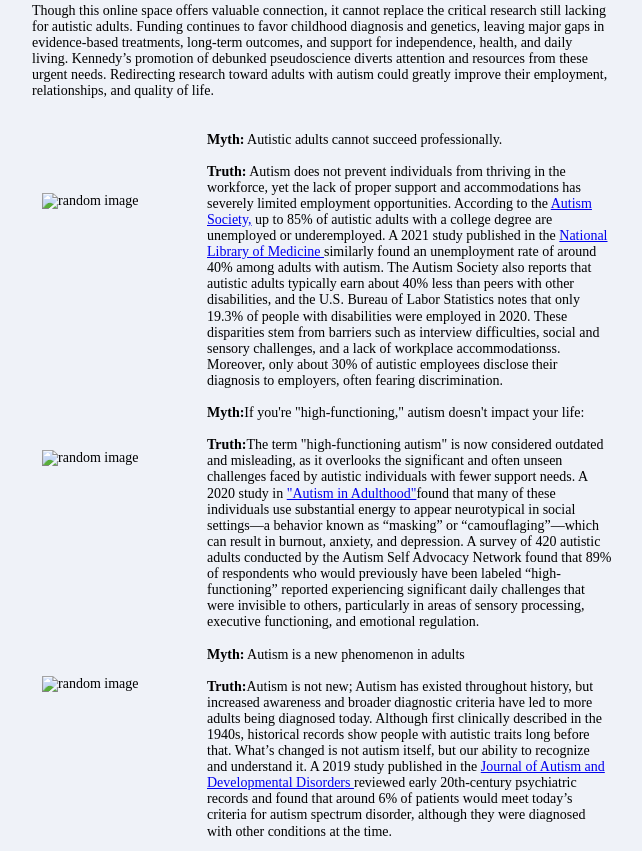
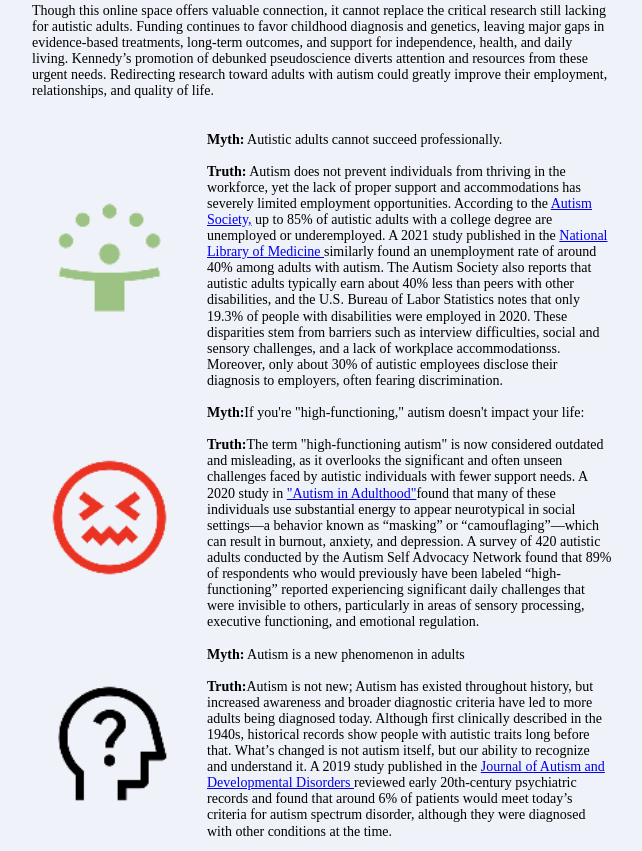
Before and after one commit to farhanaislam48-sketch/autism-myths-, a plain HTML site: page index.html in a window 1280 px wide. Shown: the part 749-1600 px from the top of the page, without its empty margins (318-960 px from the left). Drawn offline with nearby package versions, Linux system fonts and the light colour scheme.

Commit message:
Update index.html

```diff
--- a/index.html
+++ b/index.html
@@ -42,20 +42,20 @@
 <br>
 
 <div class="flex">
-    <img src="person_celebrate.png" alt="random image" height="175" width="175">
+    <img src="personcelebrate.png" alt="random image" height="175" width="175">
     <p><strong>Myth:</strong> Autistic adults cannot succeed professionally.<br><strong>
         <br>Truth:</strong> Autism does not prevent individuals from thriving in the workforce, yet the lack of proper support and accommodations has severely limited employment opportunities. According to the <a href="https://autismsociety.org/employment/#:~:text=Employment%20Statistics,1%20in%2031" target=blank>Autism Society,</a>
        up to 85% of autistic adults with a college degree are unemployed or underemployed. A 2021 study published in the <a href="https://pubmed.ncbi.nlm.nih.gov/28211841/#:~:text=Results:%20Of%20the%20254%20adults,significant%20predictor%20of%20employment%20status." target=blank>National Library of Medicine </a> similarly found an unemployment rate of around 40% among adults with autism. The Autism Society also reports that autistic adults typically earn about 40% less than peers with other disabilities, and the U.S. Bureau of Labor Statistics notes that only 19.3% of people with disabilities were employed in 2020. These disparities stem from barriers such as interview difficulties, social and sensory challenges, and a lack of workplace accommodationss. Moreover, only about 30% of autistic employees disclose their diagnosis to employers, often fearing discrimination.
     </p>
 </div><br>
 <div class="flex">
-    <img src="sentiment_stressed.png" alt="random image" height="175" width="175">
+    <img src="sentimentstressed.png" alt="random image" height="175" width="175">
     <p><strong>Myth:</strong>If you're "high-functioning," autism doesn't impact your life: <br>
         <strong><br>Truth:</strong>The term "high-functioning autism" is now considered outdated and misleading, as it overlooks the significant and often unseen challenges faced by autistic individuals with fewer support needs. A 2020 study in <a href="https://pmc.ncbi.nlm.nih.gov/articles/PMC8992917/#:~:text=What%20did%20we%20find?,that%20it%20helped%20them%20too." target=blank>"Autism in Adulthood"</a>found that many of these individuals use substantial energy to appear neurotypical in social settings—a behavior known as “masking” or “camouflaging”—which can result in burnout, anxiety, and depression. A survey of 420 autistic adults conducted by the Autism Self Advocacy Network found that 89% of respondents who would previously have been labeled “high-functioning” reported experiencing significant daily challenges that were invisible to others, particularly in areas of sensory processing, executive functioning, and emotional regulation.
     </p>
 </div><br>
 <div class="flex">
-    <img src="psychology_alt.png" alt="random image" height="175" width="175">
+    <img src="psychologyalt.png" alt="random image" height="175" width="175">
     <p>
         <strong>Myth:</strong> Autism is a new phenomenon in adults <br>
         <strong><br>Truth:</strong>Autism is not new; Autism has existed throughout history, but increased awareness and broader diagnostic criteria have led to more adults being diagnosed today. Although first clinically described in the 1940s, historical records show people with autistic traits long before that. What’s changed is not autism itself, but our ability to recognize and understand it. A 2019 study published in the <a href="https://pmc.ncbi.nlm.nih.gov/articles/PMC3601822/#:~:text=community%20psychiatric%20diagnoses.-,Results,60%25%20having%20two%20or%20more." target=blank>Journal of Autism and Developmental Disorders </a>reviewed early 20th-century psychiatric records and found that around 6% of patients would meet today’s criteria for autism spectrum disorder, although they were diagnosed with other conditions at the time.
```
